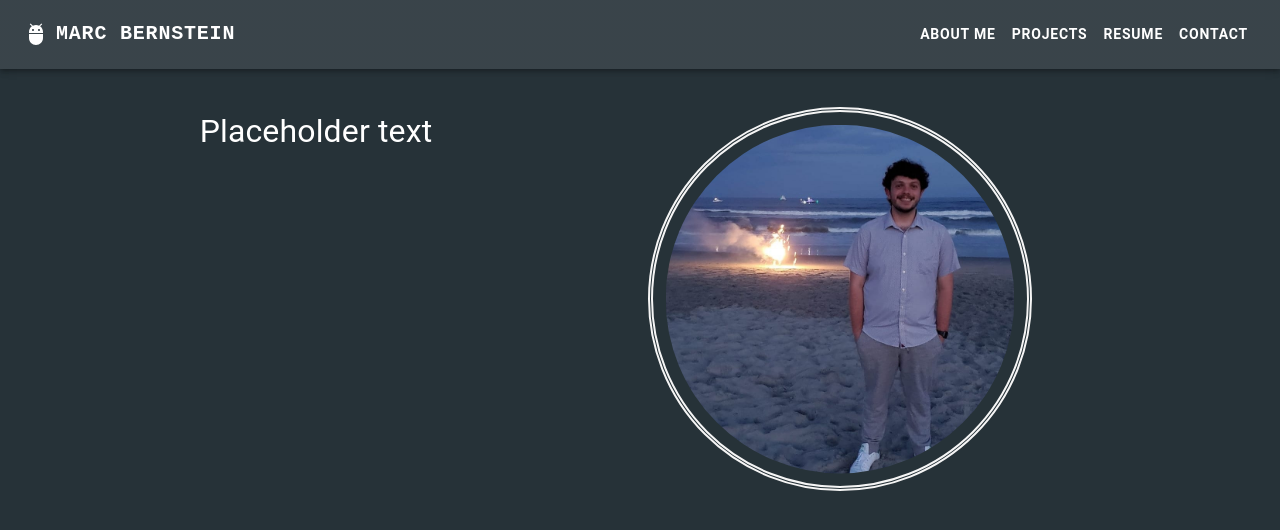
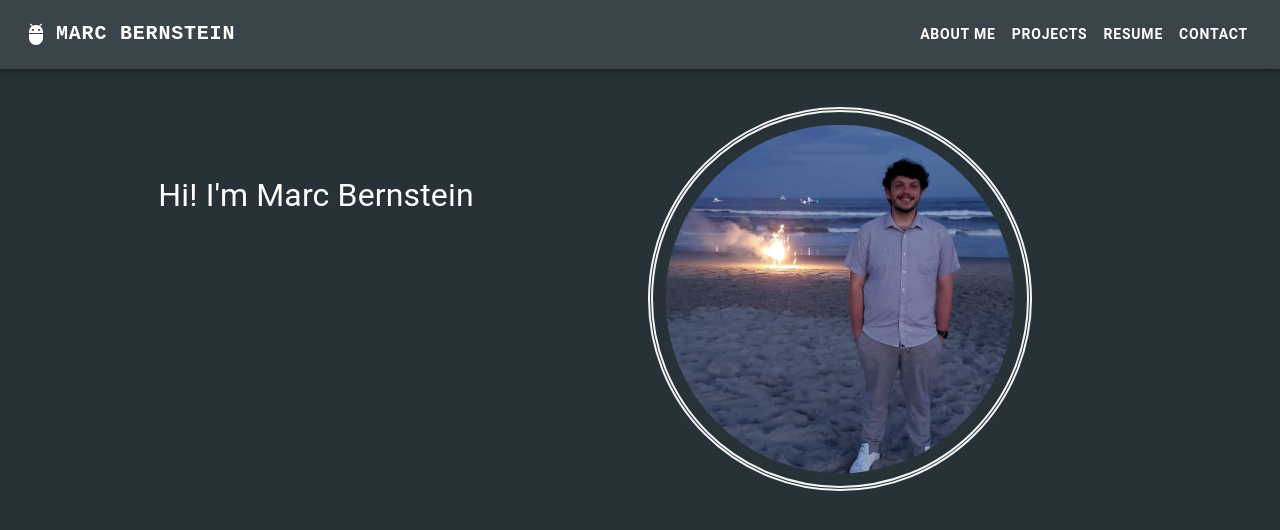
Before and after one commit to MarcBernstein0/MarcBernstein0.github.io, a React (Create React App) app: page / in a window 1280 px wide. Shown: the top 530 px of the page. Built offline with nearby package versions, Linux system fonts and the light colour scheme.

Commit message:
splitup components and change text placement

```diff
--- /dev/null
+++ b/src/components/AnimatedText/AnimatedText.tsx
@@ -0,0 +1,19 @@
+import { Box } from "@mui/material";
+
+
+export default function AnimatedText(): JSX.Element {
+  return (
+    <Box
+      component="h1"
+      display="flex"
+      justifyContent="center"
+      sx={{
+        fontSize: "xx-large",
+        margin: "auto",
+        paddingTop: "10%"
+      }}
+    >
+      Hi! I'm Marc Bernstein
+    </Box>
+  );
+}
--- a/src/components/ProfileImage/ProfileImage.tsx
+++ b/src/components/ProfileImage/ProfileImage.tsx
@@ -1,20 +1,14 @@
 import { Box, Grid } from "@mui/material";
+import AnimatedText from "../AnimatedText/AnimatedText";
 import "./ProfileImage.css";
 
 export default function ProfileImage(): JSX.Element {
   return (
     <Grid container spacing={2}>
       <Grid item xs={6} sx={{
-        marginTop: "3%"
+        marginTop: "3%",
       }}>
-        <Box
-          component="h1"
-          display="flex"
-          justifyContent="center"
-          sx={{
-            fontSize: "xx-large"
-          }}
-        >Placeholder text</Box>
+        <AnimatedText />
 
       </Grid>
       <Grid item xs={6} sx={{
```
